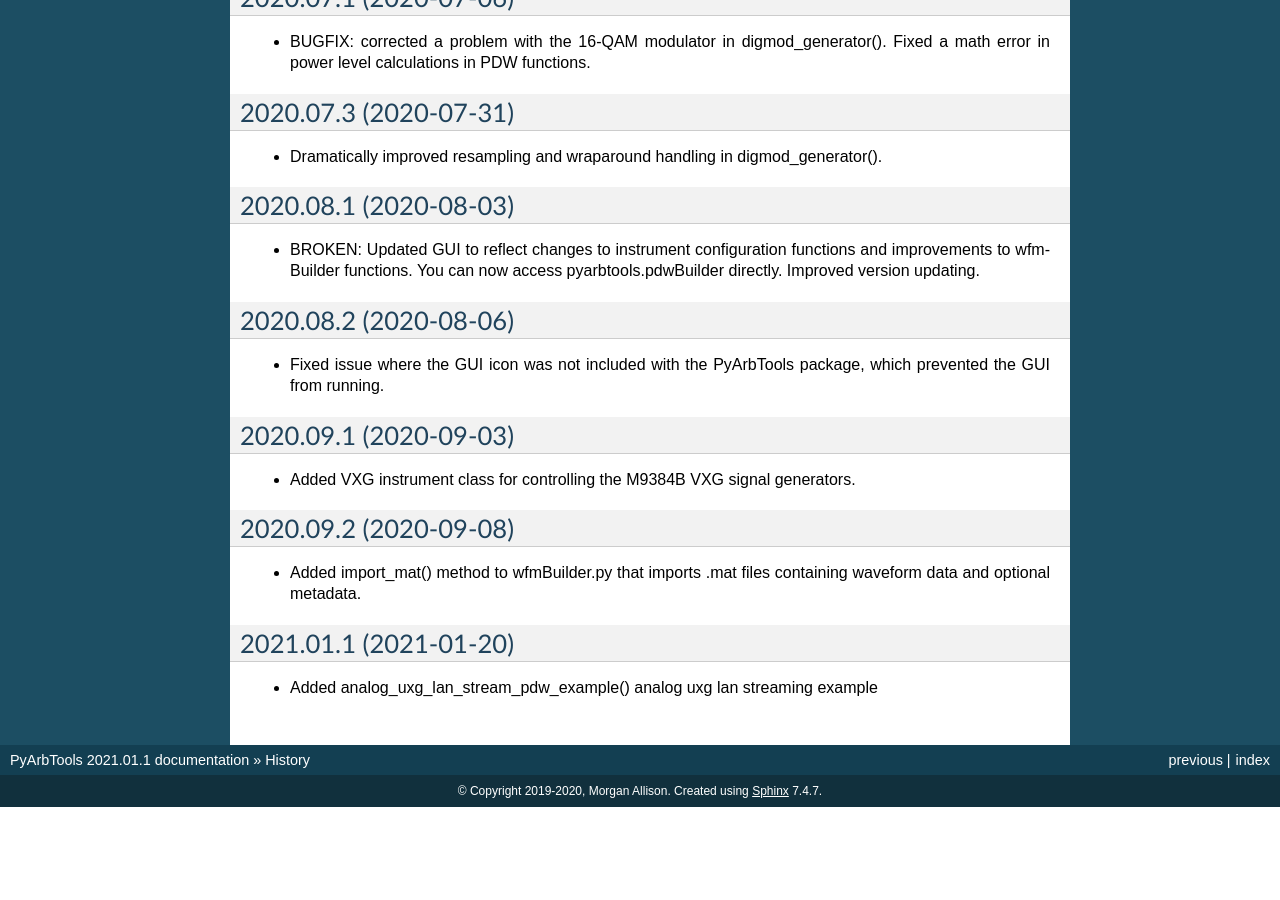
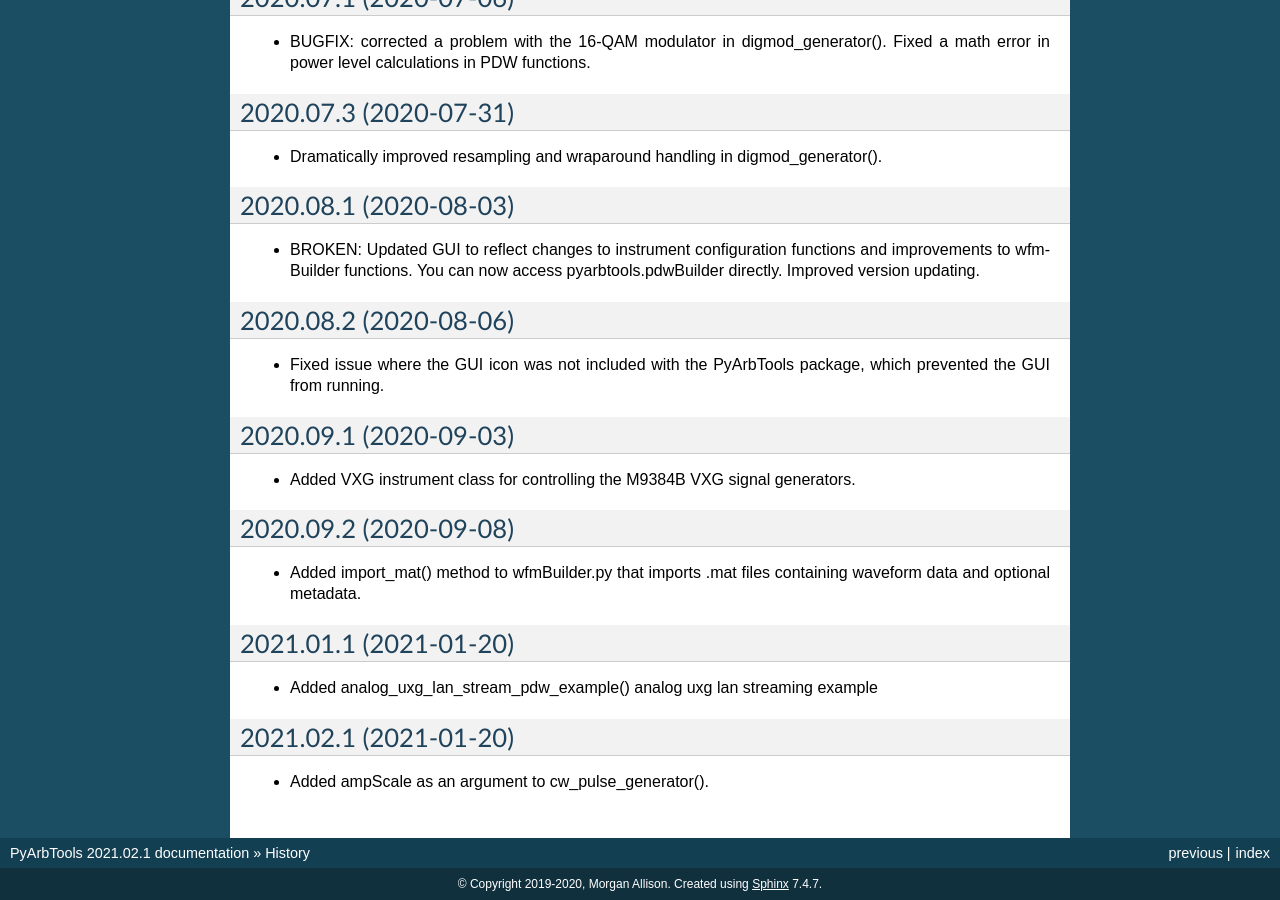
Before and after one commit to morgan-at-keysight/pyarbtools, a Sphinx documentation site: the page built from docs/history.rst, in a window 1280 px wide and 900 px high, scrolled down 1444 px. Built offline with Sphinx 7.4.7, drawn with Linux system fonts in a browser that asks for light colours; before the commit the page ends 2251 px from its top, so only the background shows below that; some of the changed text lies outside the part shown.

Commit message:
Updated docs to reflect changes to cw_pulse_builder.py().

```diff
--- a/README.rst
+++ b/README.rst
@@ -2,7 +2,7 @@
 PyArbTools: Keysight Signal Generator Control & Waveform Creation
 =================================================================
 
-*Current version: 2021.01.1*
+*Current version: 2021.02.1*
 
 Frustrated after looking through hundreds of pages of user manuals to find out how to download a waveform to a signal generator?
 
--- a/docs/history.rst
+++ b/docs/history.rst
@@ -91,3 +91,8 @@
 ----------------------
 
 * Added analog_uxg_lan_stream_pdw_example() analog uxg lan streaming example
+
+2021.02.1 (2021-01-20)
+----------------------
+
+* Added ampScale as an argument to cw_pulse_generator().
--- a/docs/usage.rst
+++ b/docs/usage.rst
@@ -1543,7 +1543,7 @@
 ----------------------
 ::
 
-    wfmBuilder.cw_pulse_generator(fs=100e6, pWidth=10e-6, pri=100e-6, freqOffset=0, cf=1e9, wfmFormat='iq', zeroLast=False)
+    wfmBuilder.cw_pulse_generator(fs=100e6, pWidth=10e-6, pri=100e-6, freqOffset=0, cf=1e9, wfmFormat='iq', zeroLast=False, ampScale=100)
 
 Generates an unmodulated CW (continuous wave) pulse at baseband or RF.
 
@@ -1556,6 +1556,7 @@
 * ``cf`` ``(float)``: Center frequency for ``'real'`` format waveforms. Default is ``1e9``.
 * ``wfmFormat`` ``(str)``: Waveform format. Arguments are ``'iq'`` (default) or ``'real'``.
 * ``zeroLast`` ``(bool)``: Allows user to force the last sample point to ``0``. Default is ``False``.
+* ``ampScale`` ``(int)``: Sets the linear voltage scaling of the waveform samples. Default is ``100``. Range is ``0`` to ``100``.
 
 **Returns**
 
--- a/pyarbtools/__init__.py
+++ b/pyarbtools/__init__.py
@@ -6,13 +6,13 @@
 """
 YOU NEED TO UPDATE THE VERSION IN THE FOLLOWING FILES
     README.rst
-    docs\history.rst
+    docs/history.rst
 """
 
 
 __author__ = """Morgan Allison"""
-__email__ = 'morgan.allison@keysight.com'
-__version__ = '2021.01.1'
+__email__ = "morgan.allison@keysight.com"
+__version__ = "2021.02.1"
 
 from pyarbtools import instruments
 from pyarbtools import wfmBuilder
```
Also changed, not shown: 1 other file.
